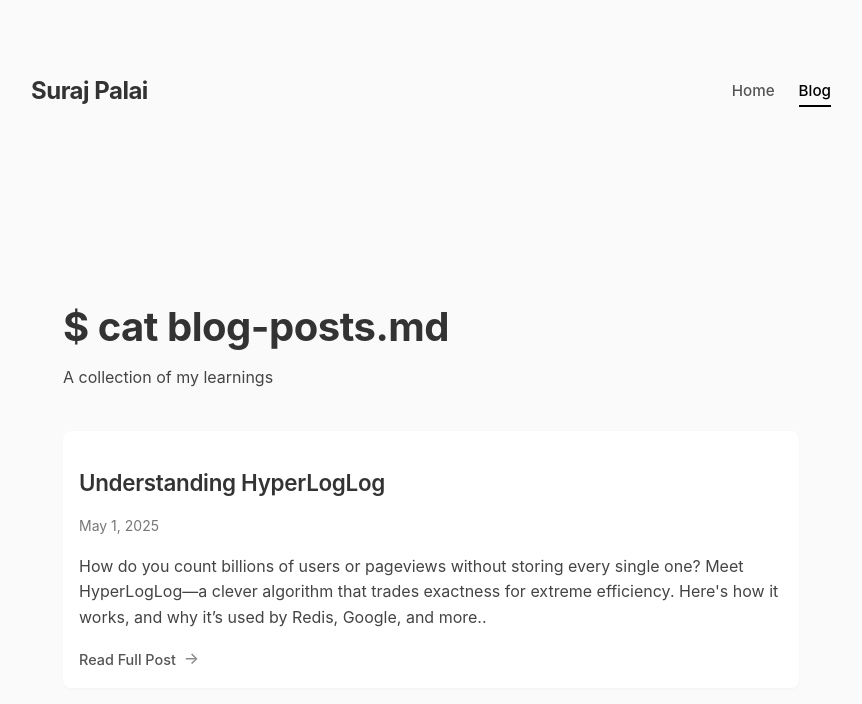
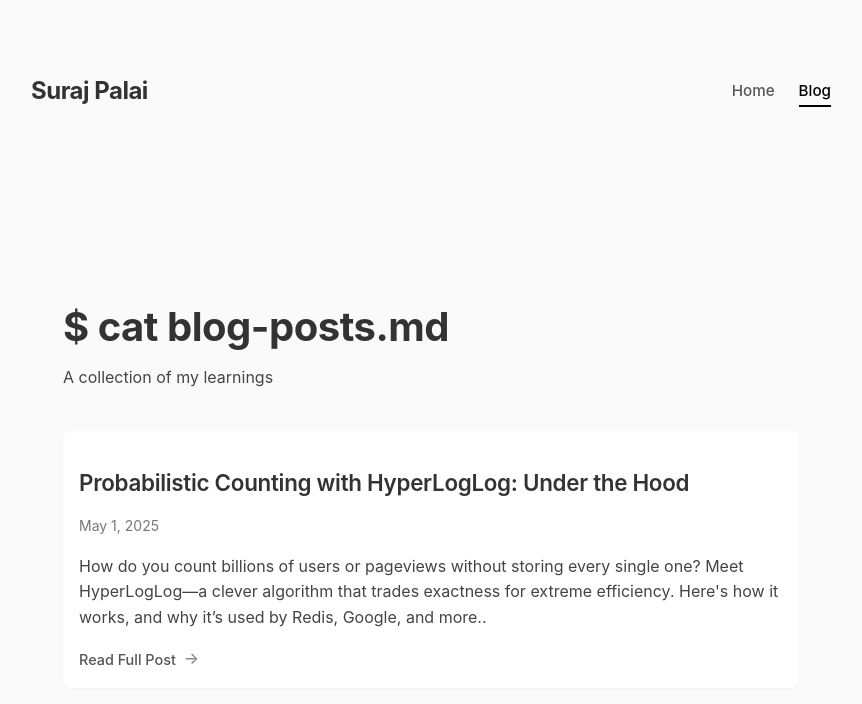
Before and after one commit to spalaios/blog, a React (Create React App) app: page /blog in a window 1280 px wide. Shown: the top 704 px of the page, without its empty margins (209-1071 px from the left). Built offline with nearby package versions, Linux system fonts and the light colour scheme.

Commit message:
blog name fixed

```diff
--- a/src/pages/Blog.jsx
+++ b/src/pages/Blog.jsx
@@ -12,7 +12,7 @@ const blogPosts = [
   // },
   {
     id: 1,
-    title: 'Understanding HyperLogLog',
+    title: 'Probabilistic Counting with HyperLogLog: Under the Hood',
     date: 'May 1, 2025',
     excerpt: 'How do you count billions of users or pageviews without storing every single one? Meet HyperLogLog—a clever algorithm that trades exactness for extreme efficiency. Here\'s how it works, and why it’s used by Redis, Google, and more..',
     content: 'Full content would go here...'
```
